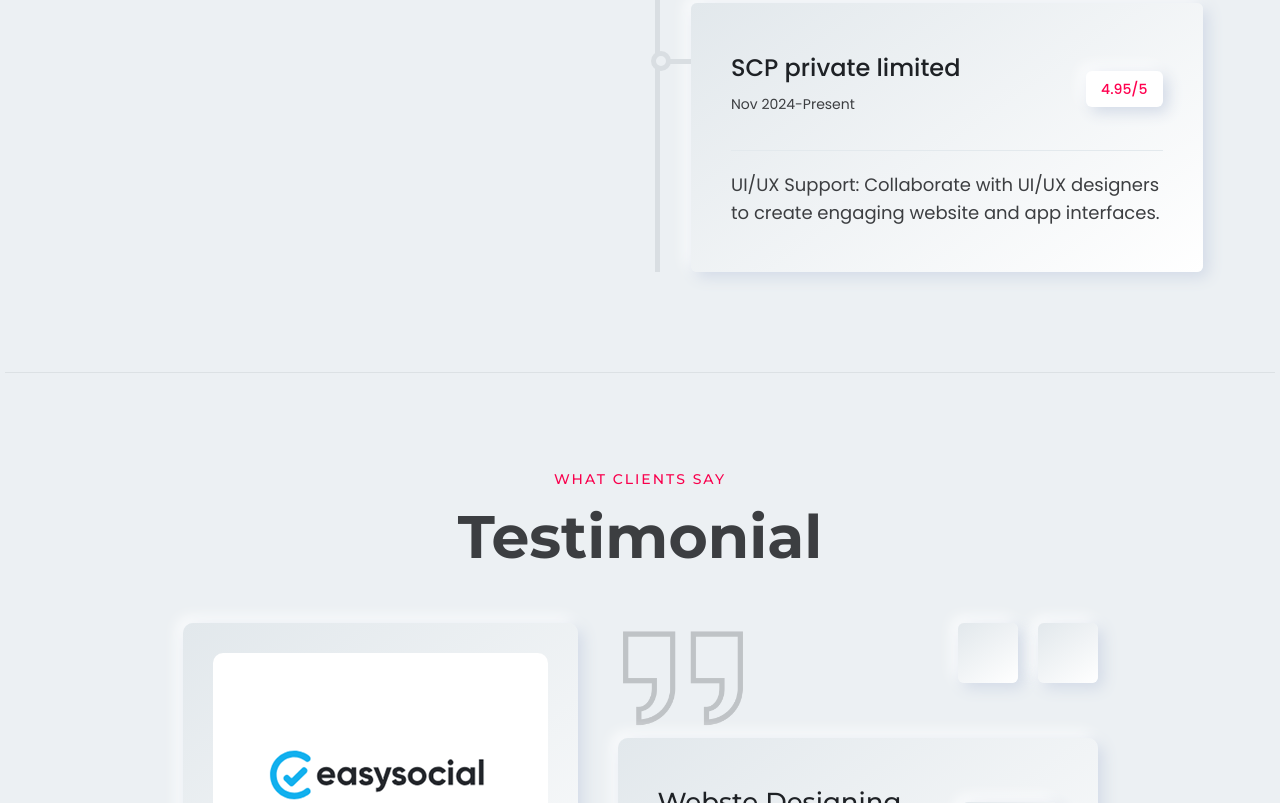
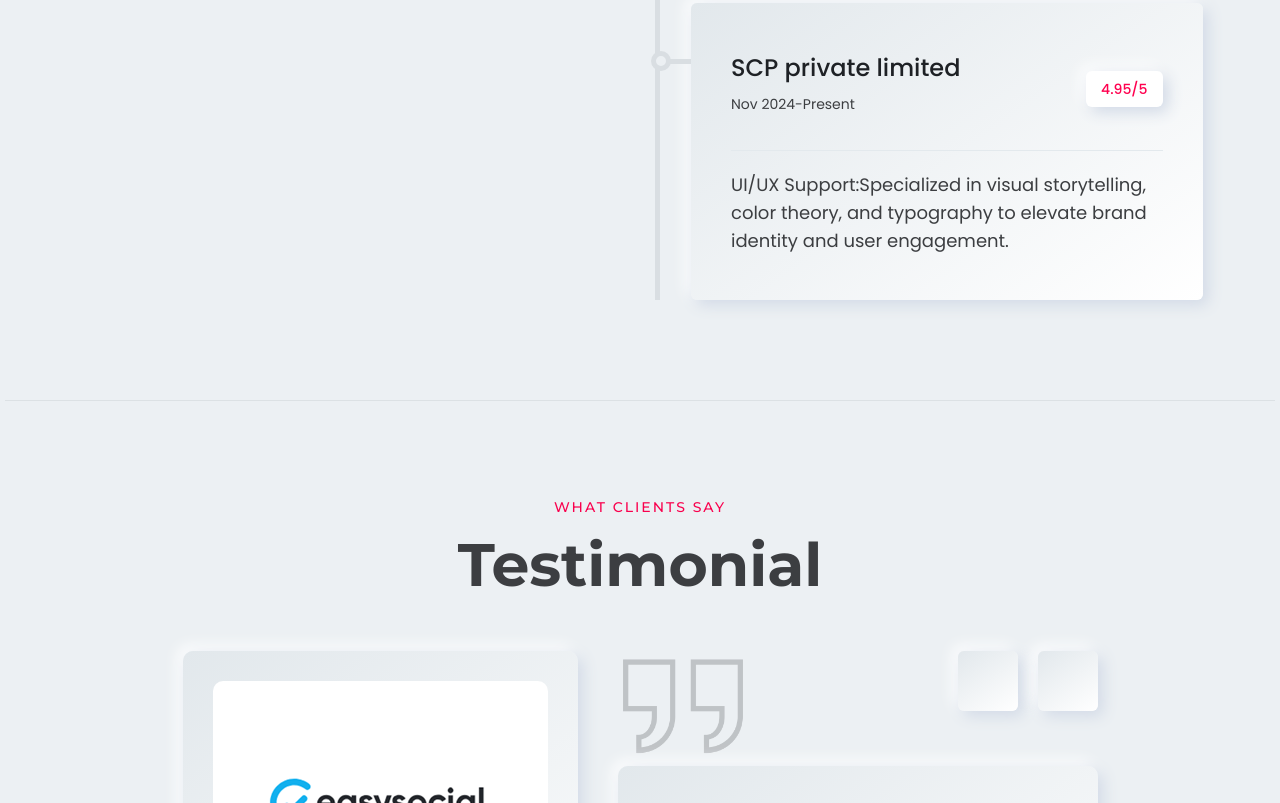
Before and after one commit to ubaid-long/Ubaidportfolio.github.io, a plain HTML site: page index.html in a window 1280 px wide. Shown: the part 4577-5380 px from the top of the page. Drawn offline with Linux system fonts and the light colour scheme.

Commit message:
Update index.html

```diff
--- a/index.html
+++ b/index.html
@@ -661,7 +661,7 @@
                                                                     <span>4.95/5</span>
                                                                 </div>
                                                             </div>
-                                                            <p class="description">UI/UX Support: Collaborate with UI/UX designers to create engaging website and app interfaces.</p>
+                                                            <p class="description">UI/UX Support:Specialized in visual storytelling, color theory, and typography to elevate brand identity and user engagement.</p>
                                                         </div>
                                                     </div>
                                                     <!-- End Single List  -->
```
